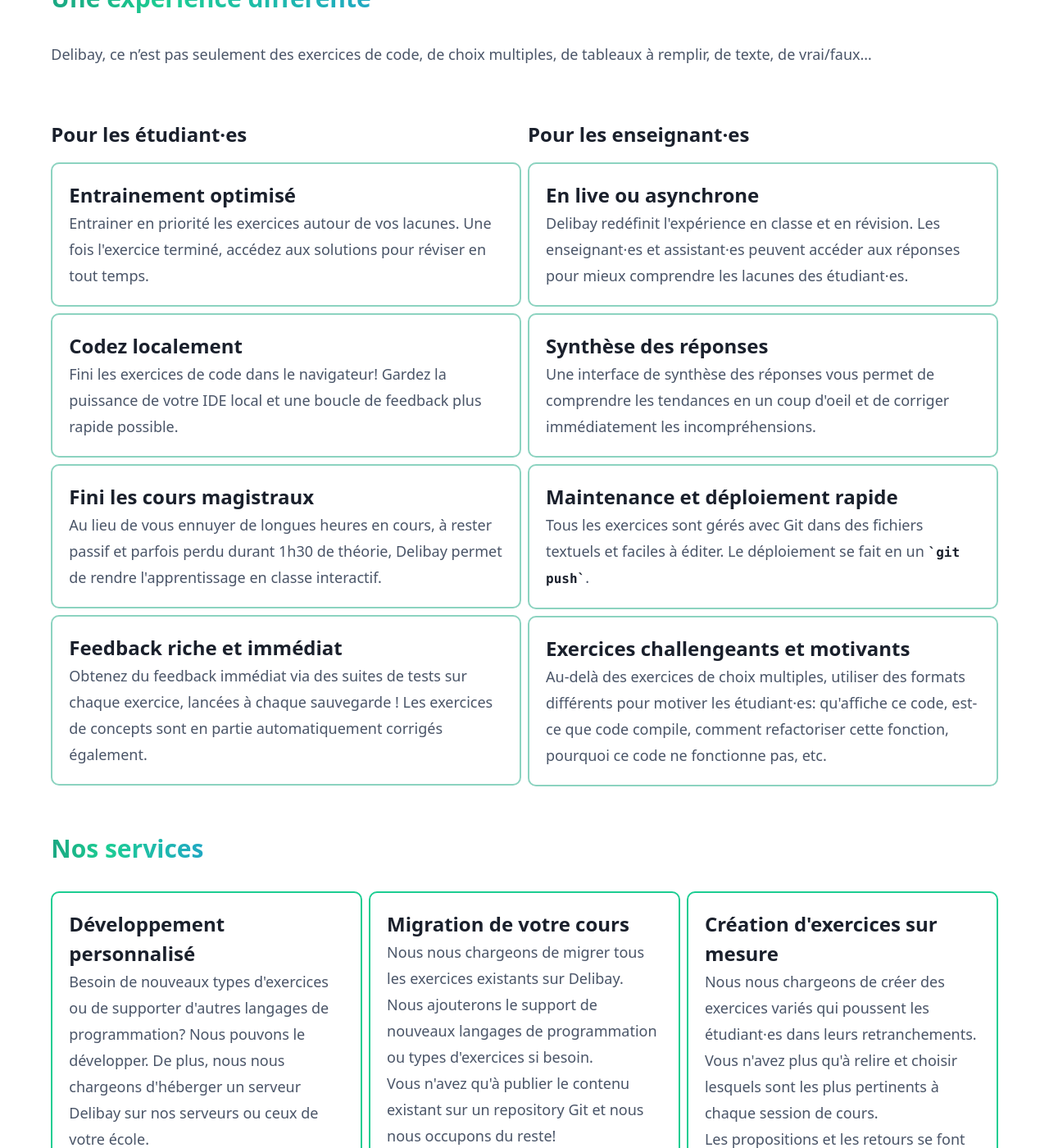
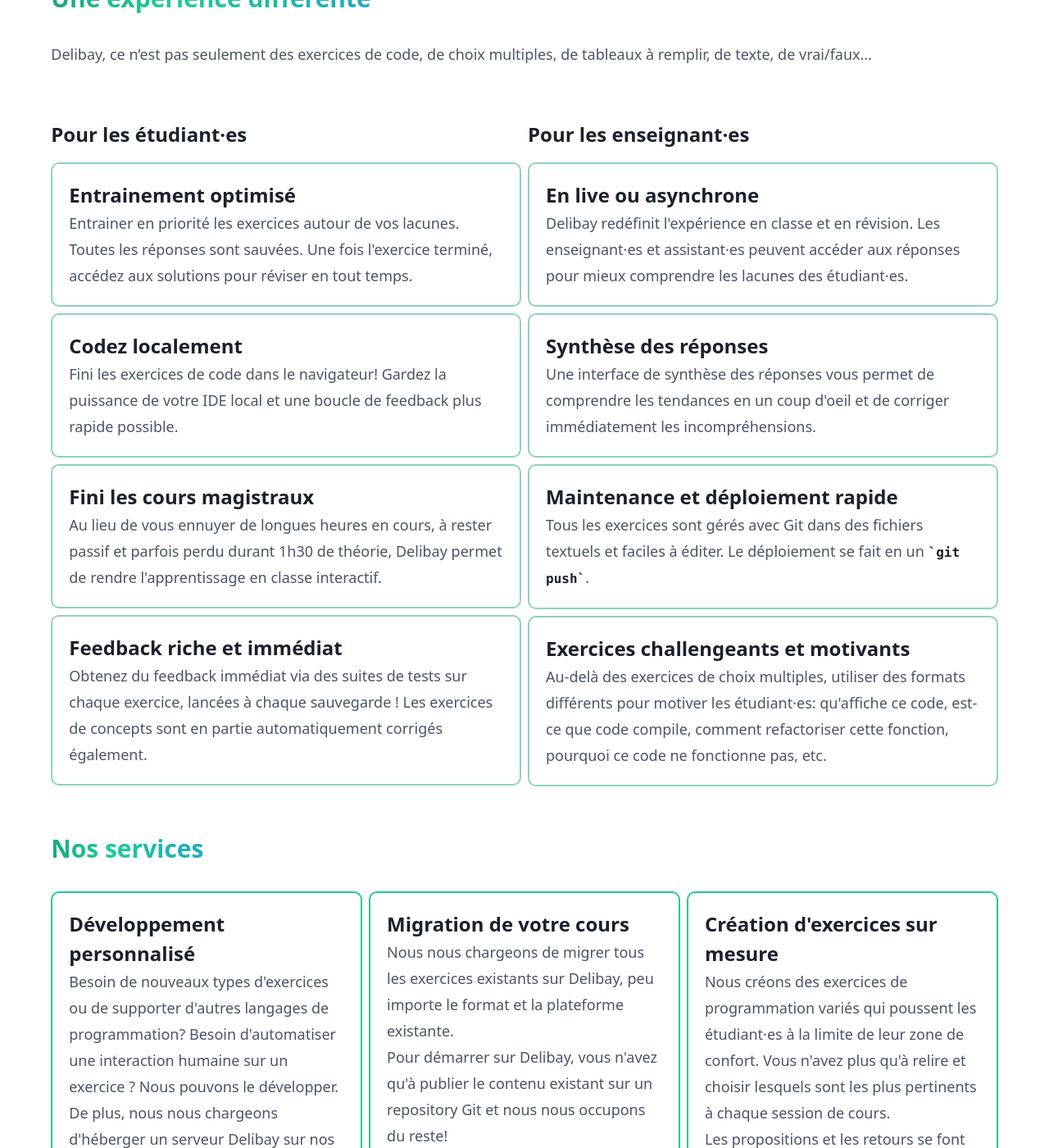
Before and after one commit to samuelroland/mvp, a Jekyll site: the page built from index.md, in a window 1280 px wide and 1400 px high, scrolled down 564 px. Shown: the whole window at 82% size. Built offline with Jekyll 4.4.1, drawn with Linux system fonts in a browser that asks for light colours; some of the changed text lies outside the part shown.

Commit message:
Continue to improve text, add field <select> to choose person type

```diff
--- a/index.md
+++ b/index.md
@@ -27,7 +27,7 @@ Delibay, ce n'est pas seulement des exercices de code, de choix multiples, de ta
 <div class="bloc flex-1 space-y-2 ">
     <div class="card p-5 flex-1">
     <h3>Entrainement optimisé</h3>
-    <p>Entrainer en priorité les exercices autour de vos lacunes. Une fois l'exercice terminé, accédez aux solutions pour réviser en tout temps.</p>
+    <p>Entrainer en priorité les exercices autour de vos lacunes. Toutes les réponses sont sauvées. Une fois l'exercice terminé, accédez aux solutions pour réviser en tout temps.</p>
 </div>
     <div class="card p-5 flex-1">
         <h3>Codez localement</h3>
@@ -79,17 +79,17 @@ Delibay, ce n'est pas seulement des exercices de code, de choix multiples, de ta
 
 <div class="bloc flex-1 p-5 border1 ">
     <h3>Développement personnalisé</h3>
-    <p>Besoin de nouveaux types d'exercices ou de supporter d'autres langages de programmation? Nous pouvons le développer. De plus, nous nous chargeons d'héberger un serveur Delibay sur nos serveurs ou ceux de votre école.</p>
+    <p>Besoin de nouveaux types d'exercices ou de supporter d'autres langages de programmation? Besoin d'automatiser une interaction humaine sur un exercice ? Nous pouvons le développer. De plus, nous nous chargeons d'héberger un serveur Delibay sur nos serveurs ou ceux de votre école.</p>
 </div>
 
 <div class="bloc flex-1 border1 p-5">
     <h3>Migration de votre cours</h3>
-    <p>Nous nous chargeons de migrer tous les exercices existants sur Delibay. Nous ajouterons le support de nouveaux langages de programmation ou types d'exercices si besoin. <br>Vous n'avez qu'à publier le contenu existant sur un repository Git et nous nous occupons du reste!</p>
+    <p>Nous nous chargeons de migrer tous les exercices existants sur Delibay, peu importe le format et la plateforme existante. <br>Pour démarrer sur Delibay, vous n'avez qu'à publier le contenu existant sur un repository Git et nous nous occupons du reste!</p>
 </div>
 
 <div class="bloc flex-1 border1 p-5">
     <h3>Création d'exercices sur mesure</h3>
-    <p>Nous nous chargeons de créer des exercices variés qui poussent les étudiant·es dans leurs retranchements. Vous n'avez plus qu'à relire et choisir lesquels sont les plus pertinents à chaque session de cours.<br>
+    <p>Nous créons des exercices de programmation variés qui poussent les étudiant·es à la limite de leur zone de confort. Vous n'avez plus qu'à relire et choisir lesquels sont les plus pertinents à chaque session de cours.<br>
     Les propositions et les retours se font dans des pull requests sur un repository Git public.
     </p>
 </div>
@@ -111,6 +111,13 @@ Delibay est en cours de développement, en attendant, partagez-nous vos question
 >
   <label for="name" class="">Nom complet</label>
   <input class="border2" type="text" id="name" name="name" required> <br>
+  <label for="name" class="!inline">Je suis</label>
+  <select name="type" class="inline border2 px-3">
+    <option value="teacher">Enseignant·e en informatique</option>
+    <option value="assistant">Assistant·e en informatique</option>
+    <option value="student">Etudiant·e en informatique</option>
+    <option value="other">Autre</option>
+  </select>
   <label for="email" class="">Email</label>
   <input class="border2" type="email" id="email" name="email" required> <br>
   <label for="email" class="">Remarque (optionnelle)</label>
```
